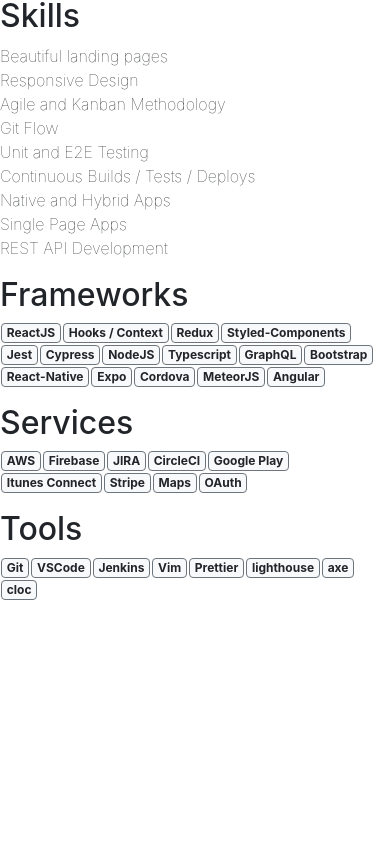
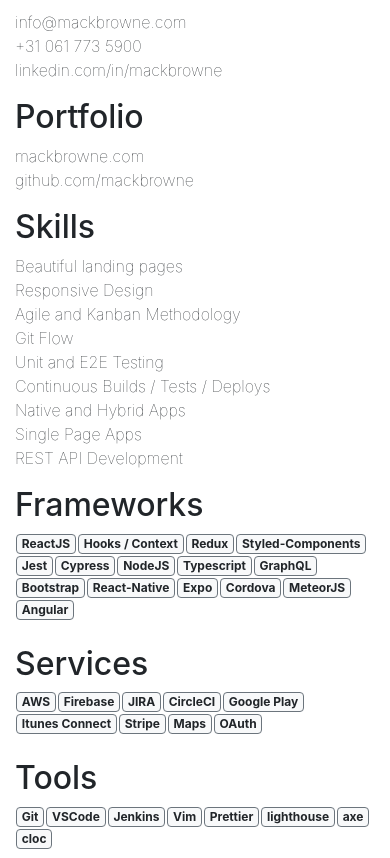
Before and after one commit to mackbrowne/react-bootstrap-webpack-starter, a React (Create React App) app: page / in a window 390 px wide. Shown: the part 3048-3906 px from the top of the page. Before the commit the page ends 3649 px from the top, so only its background shows below. Built offline with nearby package versions, Linux system fonts and the light colour scheme.

Commit message:
mobile fixes

```diff
--- a/src/App.style.js
+++ b/src/App.style.js
@@ -4,7 +4,7 @@
 
 export const PillGroup = styled(ListGroup).attrs({
   horizontal: true,
-  className: "d-flex flex-wrap"
+  className: "d-flex flex-wrap pb-2 pb-md-1"
 })``;
 
 export const Pill = styled(ListGroup.Item).attrs({
--- a/src/App.tsx
+++ b/src/App.tsx
@@ -18,7 +18,7 @@
 
 export default function App() {
   return (
-    <Container className="px-0">
+    <Container className="px-md-0">
       <Row>
         <Col>
           <Row className="d-flex justify-content-between pr-5">
```
